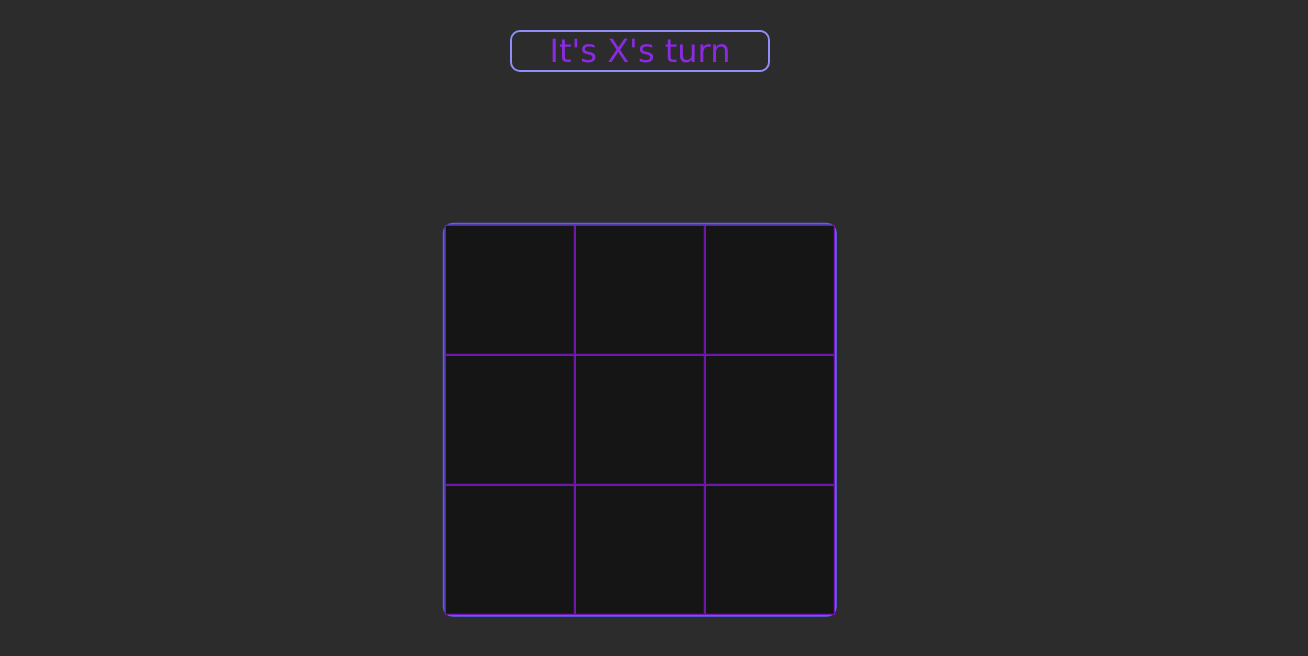
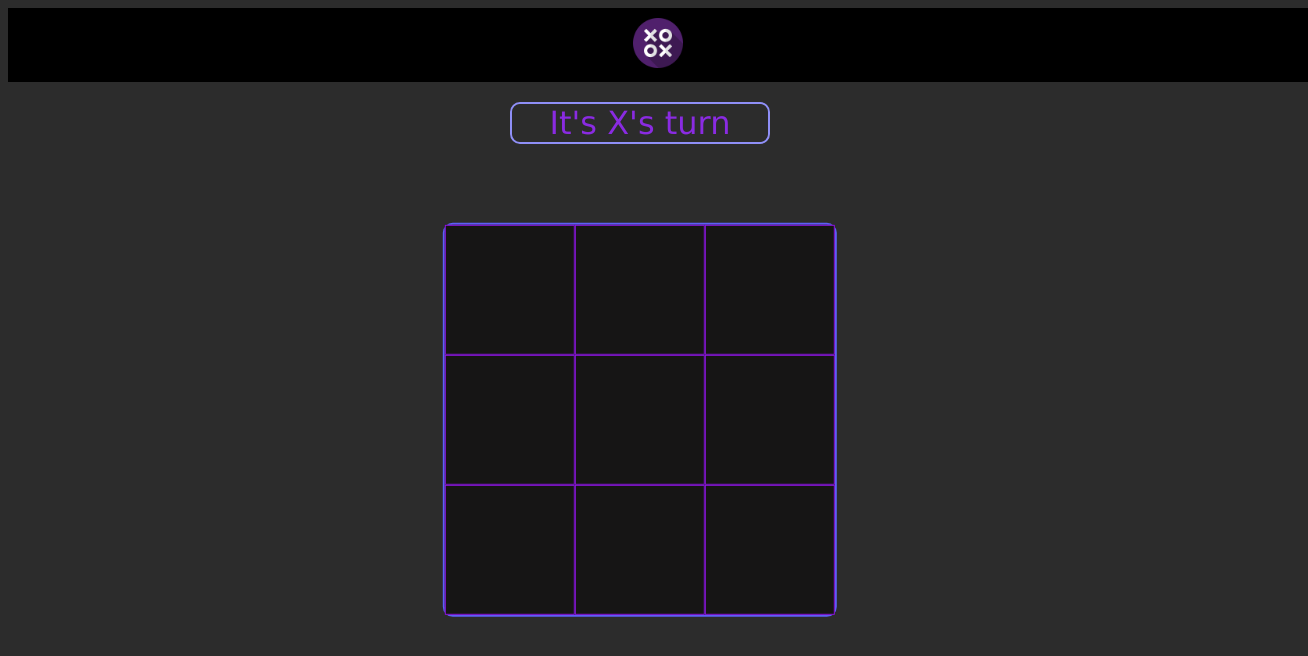
Before and after one commit to Suraj12398/tic-tac-toe, a website: page Tic-Tac-Toe/index.html in a window 1280 px wide. Shown: the whole page, 1308 px wide, since content can reach past the window. Drawn offline with Linux system fonts and the light colour scheme.

Commit message:
someCss Changes

```diff
--- a/Tic-Tac-Toe/index.css
+++ b/Tic-Tac-Toe/index.css
@@ -2,9 +2,7 @@
   font-family: 'Lucida Sans', 'Lucida Sans Regular', 'Lucida Grande', 'Lucida Sans Unicode', Geneva, Verdana, sans-serif;
   background-color: rgb(44, 44, 44);
 }
-body{
-  margin-top: 30px;
-}
+
 #game {
   position: absolute;
   top: 50%;
@@ -77,3 +75,23 @@ body{
   font-size: x-large;
   padding: 5px;
 }
+
+#nav img{
+  width: 100%;
+background-color: transparent;
+margin: auto;
+}
+#nav div{
+  width: 50px;
+  background-color: black;
+  margin: auto;
+}
+#nav{
+  margin: auto;
+  width: 100vw;
+  display: flex;
+  justify-content: center;
+  margin-bottom: 20px;
+  background-color: black;
+  padding: 10px;
+}
--- a/Tic-Tac-Toe/index.html
+++ b/Tic-Tac-Toe/index.html
@@ -9,6 +9,11 @@
         <title>Tic-Tac-Toe</title>
     </head>
     <body>
+        <div id="nav">
+            <div>
+                <img src="./ticTacToe.png" alt="" srcset="">
+            </div>
+        </div>
         <div id="game">
             <!-- Cell Values
                  0  1  2
```
Also changed, not shown: Tic-Tac-Toe/ticTacToe.png (added).
